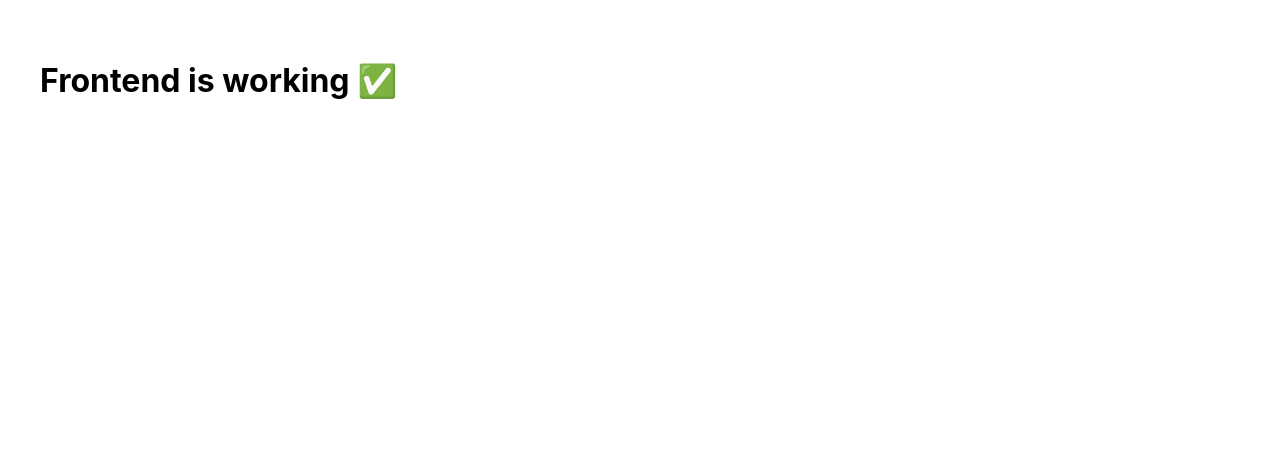
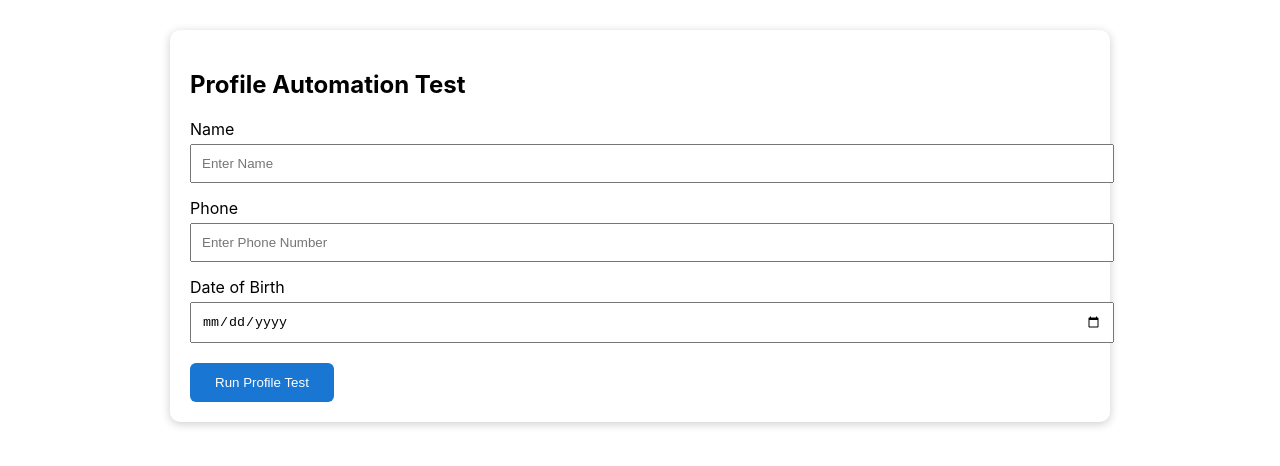
Before and after one commit to tester413/Automation-Frontend, a React (Create React App) app: page / in a window 1280 px wide. Shown: the top 466 px of the page. Built offline with nearby package versions, Linux system fonts and the light colour scheme.

Commit message:
Test frontend

```diff
--- a/src/App.js
+++ b/src/App.js
@@ -1,9 +1,12 @@
 import React from "react";
+import Profile from "./UserFrontend/Profile";
+// import News from "./UserFrontend/News";
+// import Search from "./UserFrontend/Search";
 
 function App() {
   return (
-    <div style={{ padding: "40px" }}>
-      <h1>Frontend is working ✅</h1>
+    <div>
+      <Profile />
     </div>
   );
 }
```
